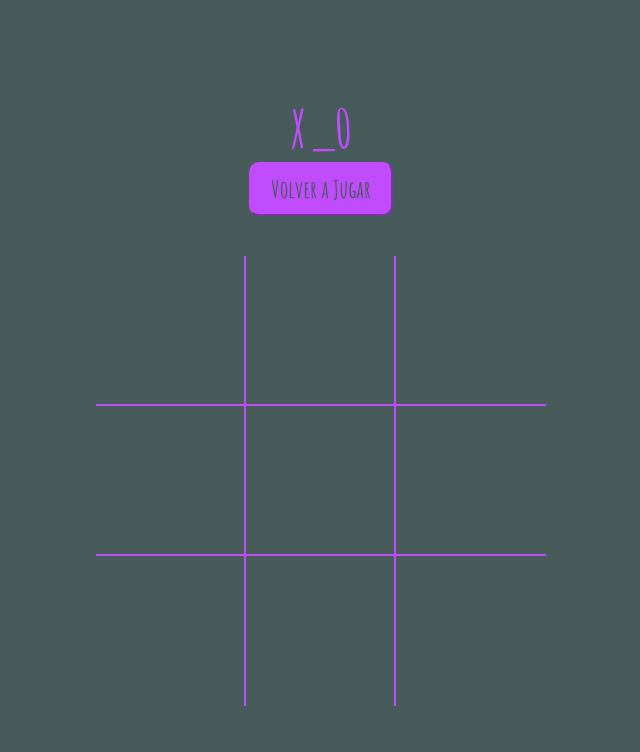
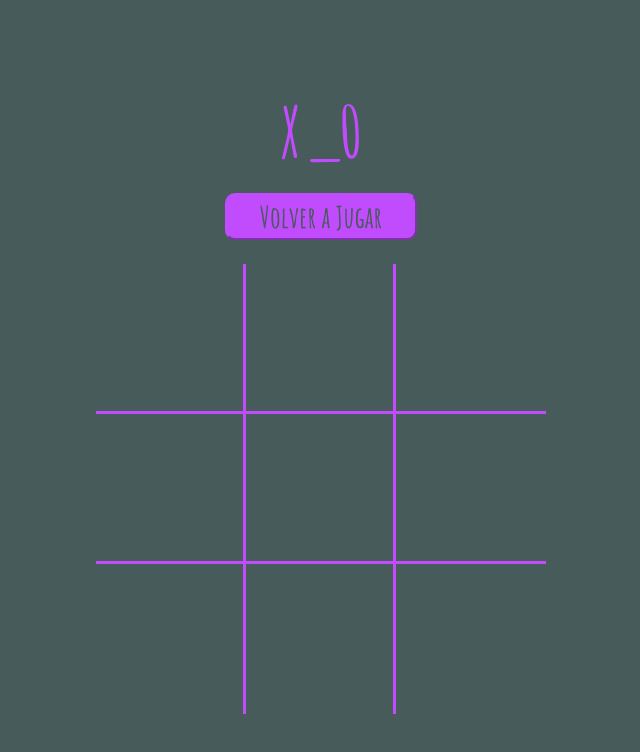
Before and after one commit to alberrtval/X_0, a plain HTML site: page index.html in a window 1280 px wide. Shown: the whole page, without its empty margins (319-959 px from the left). Drawn offline with Linux system fonts and the light colour scheme.

Commit message:
Game logic

```diff
--- a/css/style.css
+++ b/css/style.css
@@ -17,40 +17,52 @@
 
 body {
     color: var(--letters);
-}
-
-h1 {
-    font-size: 54px;
-    text-transform: uppercase;
-}
-
-.container {
-    padding: 40px;
     height: 100vh;
     display: flex;
     justify-content: center;
     align-items: center;
     flex-direction: column;
     background-color: var(--background);
+    overflow: hidden;
+}
+
+h1 {
+    font-size: 12vw;
+    text-transform: uppercase;
+    margin-right: 5vw;
+    margin-bottom: 2vh;
+}
+
+.container {
+    display: flex;
+    justify-content: center;
+    align-items: center;
+    flex-direction: column;
+    width: 80vw;
+    height: 100vh;
+    margin-left: 2rem;
 }
 
 #gameBoard {
-    width: 450px;
+    width: 80vw;
+    max-width: 450px;
     display: flex;
     flex-wrap: wrap;
-    margin-top: 40px;
+    margin-top: 3vh;
 }
 
 .box {
-    height: 150px;
-    width: 150px;
+    width: 25vw;
+    height: 25vw;
+    max-height: 150px;
+    max-width: 150px;
     display: flex;
     justify-content: center;
     align-items: center;
     color: var(--letters);
-    font-size: 120px;
-    border-right: 2px solid;
-    border-bottom: 2px solid;
+    font-size: 20vw;
+    border-right: 3px solid;
+    border-bottom: 3px solid;
 }
 
 .box:nth-child(3n) {
@@ -70,15 +82,41 @@ h1 {
 }
 
 button {
-    padding: 10px 20px;
+    padding: 1vw 3vw;
+    margin-right: 5vw;
     border-radius: 10px;
     background-color: var(--letters);
     color: var(--background);
     border-color: var(--letters);
-    font-size: 24px;
+    font-size: 5vw;
+    width: 30vw;
 }
 
 button:hover {
     cursor: pointer;
     transform: translateY(-2px);
 }
+
+@media screen and (min-width: 600px) {
+
+    .container {
+        margin-left: 0;
+    }
+
+    h1 {
+        margin: 0;
+        margin-bottom: 2vh;
+        font-size: 4.5rem;
+    }
+
+    button {
+        margin: 0;
+        padding: 0.2rem 1.63rem;
+        font-size: 1.85rem;
+        width: 12rem;
+    }
+
+    .box {
+        font-size: 9rem;
+    }
+}
--- a/js/game_logic.js
+++ b/js/game_logic.js
@@ -21,8 +21,8 @@ function boxClicked(e) {
         if (playerHasWon() !== false) {
             playerText.textContent = `${currentPlayer} Te vencio`;
             let winning_blocks = playerHasWon();
-
             winning_blocks.map(block => boxes[block].style.backgroundColor = winnerIndicator)
+            boxes.forEach(box => box.removeEventListener('click', boxClicked))
             return;
         }
         currentPlayer = currentPlayer == x_TEXT ? o_TEXT : x_TEXT;
@@ -58,6 +58,7 @@ function restart() {
     boxes.forEach(box => {
         box.innerText = '';
         box.style.backgroundColor = '';
+        box.addEventListener(`click`, boxClicked)
     })
 
     playerText.textContent = 'X_0';
```
